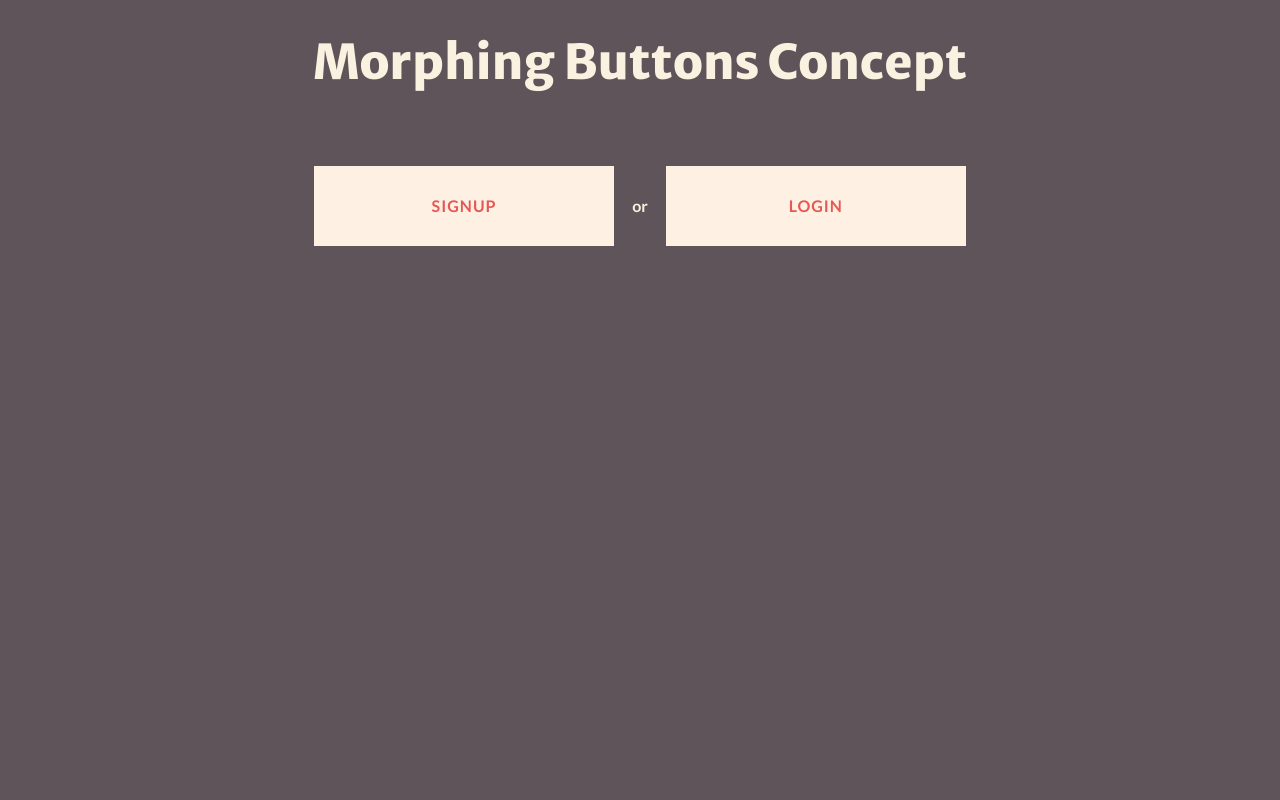
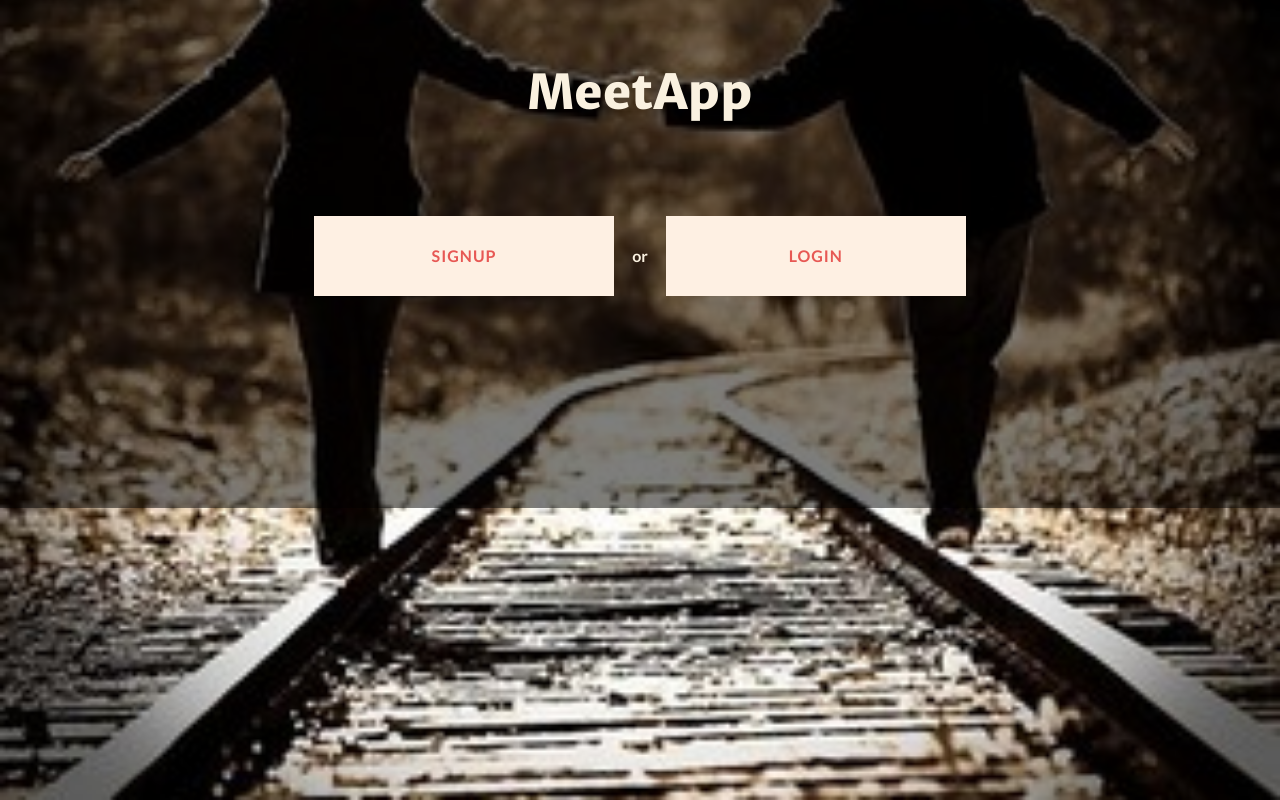
Before and after one commit to Petermuturi/meetApp, a plain HTML site: page index.html in a window 1280 px wide. Drawn offline with Linux system fonts and the light colour scheme.

Commit message:
added background

```diff
--- a/css/events.css
+++ b/css/events.css
@@ -0,0 +1,8 @@
+.name{
+	padding-top: 30px;
+	padding-bottom: 20px;
+}
+.layer{
+	background-color: rgba(0,0,0,0.5);
+	padding-bottom: 170px;
+}
--- a/index.html
+++ b/index.html
@@ -12,9 +12,11 @@
 		<link rel="stylesheet" type="text/css" href="css/content.css" />
 		<script src="js/modernizr.custom.js"></script>
 	</head>
-	<body>
+	<body style="background-image: url(img/bg.jpg);
+	background-size: cover;background-position:center;background-repeat:no-repeat;">
+	<div class="layer">
 			<header class="codrops-header">
-				<h1>Morphing Buttons Concept</h1>
+				<h1 class="name">MeetApp</h1>
 			</header>
 			<section>
 				<div class="mockup-content">
@@ -55,6 +57,7 @@
 					</div><!-- morph-button -->
 					</div>
 			</section>
+			</div>
 		<script src="js/classie.js"></script>
 		<script src="js/uiMorphingButton_fixed.js"></script>
 		<script>
```
